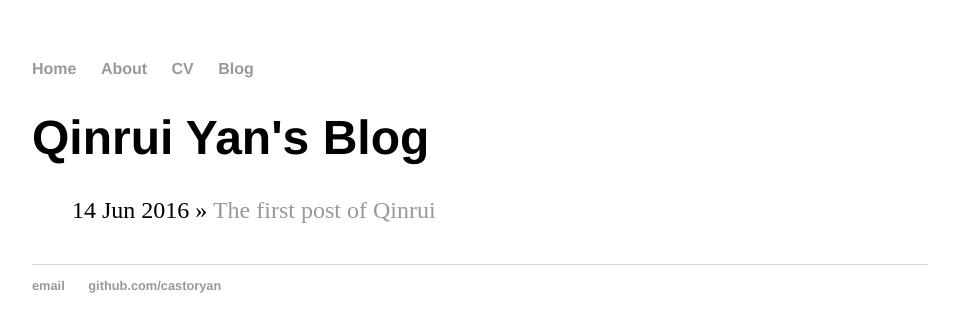
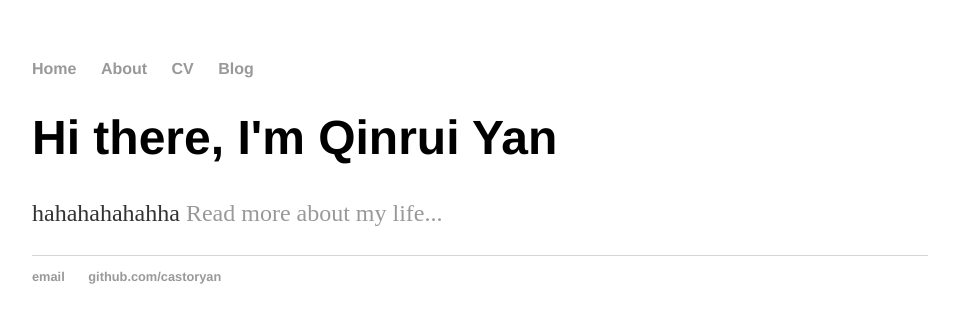
Before and after one commit to castoryan/castoryan.github.io, a Jekyll site: the page built from index.html, in a window 1280 px wide. Shown: the top 332 px of the page, without its empty margins (160-1119 px from the left). Built offline with Jekyll 4.4.1, drawn with Linux system fonts in a browser that asks for light colours.

Commit message:
Update index.html

```diff
--- a/index.html
+++ b/index.html
@@ -1,12 +1,10 @@
 ---
 layout: default
-title: Qinrui Yan's Blog
+title: Qinrui
 ---
-<h1>{{ page.title }}</h1>
-	<ul class="posts">
-	{% for post in site.posts %}
-	<li><span>{{ post.date | date_to_string }}</span> »
-		<a href="{{ post.url }}" title="{{ post.title }}">{{ post.title }}</a>
-	</li>
-	{% endfor %}
-</ul>
+<div class="blurb">
+	<h1>Hi there, I'm Qinrui Yan</h1>
+	<p>hahahahahahha
+	<a href="/about">Read more about my life...</a>
+	</p>
+</div><!-- /.blurb -->
```
